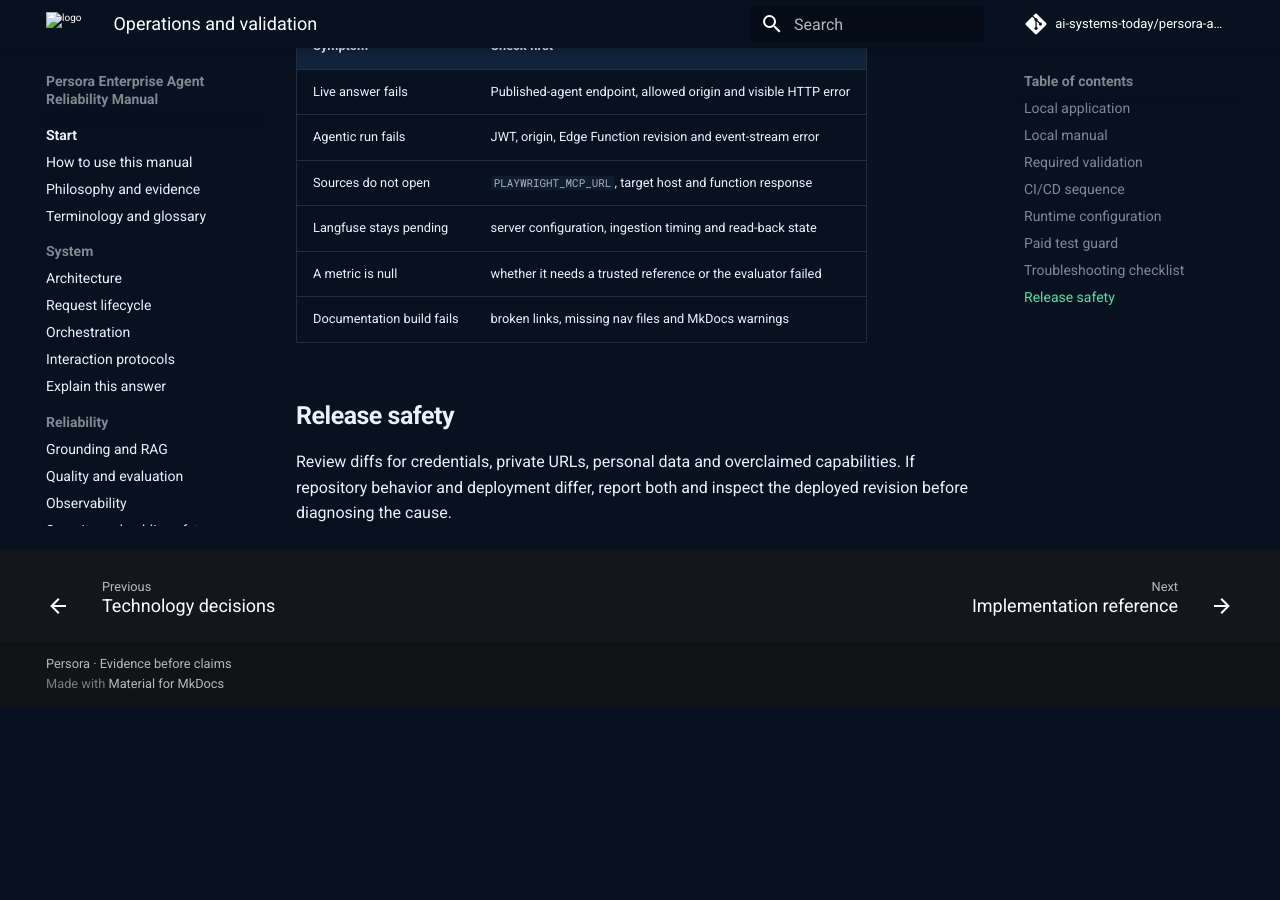
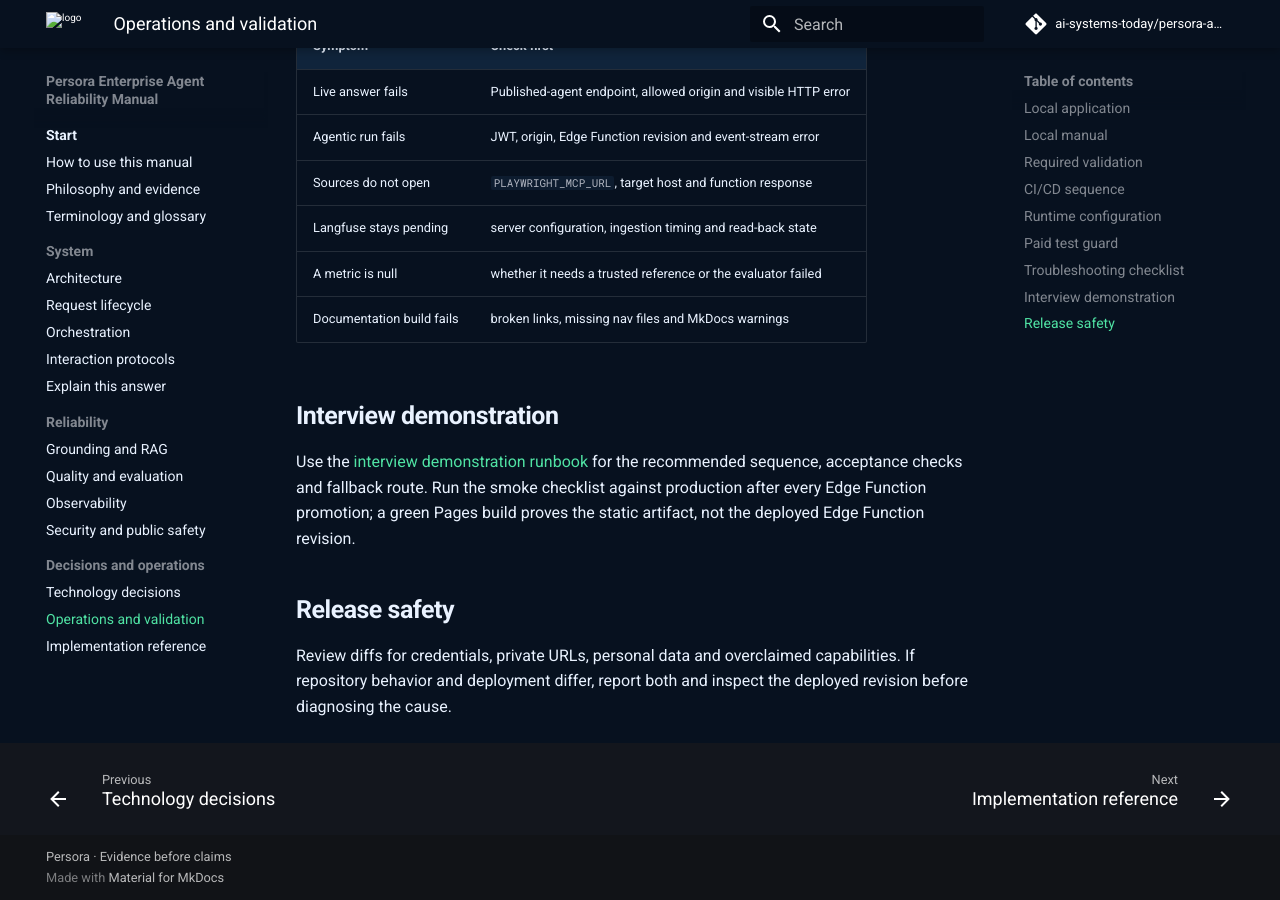
Before and after one commit to ai-systems-today/persora-agentic-support-lab, an MkDocs documentation site: the page built from docs/OPERATIONS.md, in a window 1280 px wide and 900 px high, scrolled down 1642 px. Built offline with MkDocs 1.6.1 and Material for MkDocs 9.7.7, drawn with Linux system fonts in a browser that asks for light colours; comment, search, counter and statistics services are not loaded; before the commit the page ends 2349 px from its top, so only the background shows below that.

```diff
--- a/docs/OPERATIONS.md
+++ b/docs/OPERATIONS.md
@@ -63,6 +63,10 @@ The load-smoke script requires `ALLOW_PAID_LOAD_TEST=yes` and caps execution at
 | A metric is null | whether it needs a trusted reference or the evaluator failed |
 | Documentation build fails | broken links, missing nav files and MkDocs warnings |
 
+## Interview demonstration
+
+Use the [interview demonstration runbook](INTERVIEW_DEMO.md) for the recommended sequence, acceptance checks and fallback route. Run the smoke checklist against production after every Edge Function promotion; a green Pages build proves the static artifact, not the deployed Edge Function revision.
+
 ## Release safety
 
 Review diffs for credentials, private URLs, personal data and overclaimed capabilities. If repository behavior and deployment differ, report both and inspect the deployed revision before diagnosing the cause.
```
